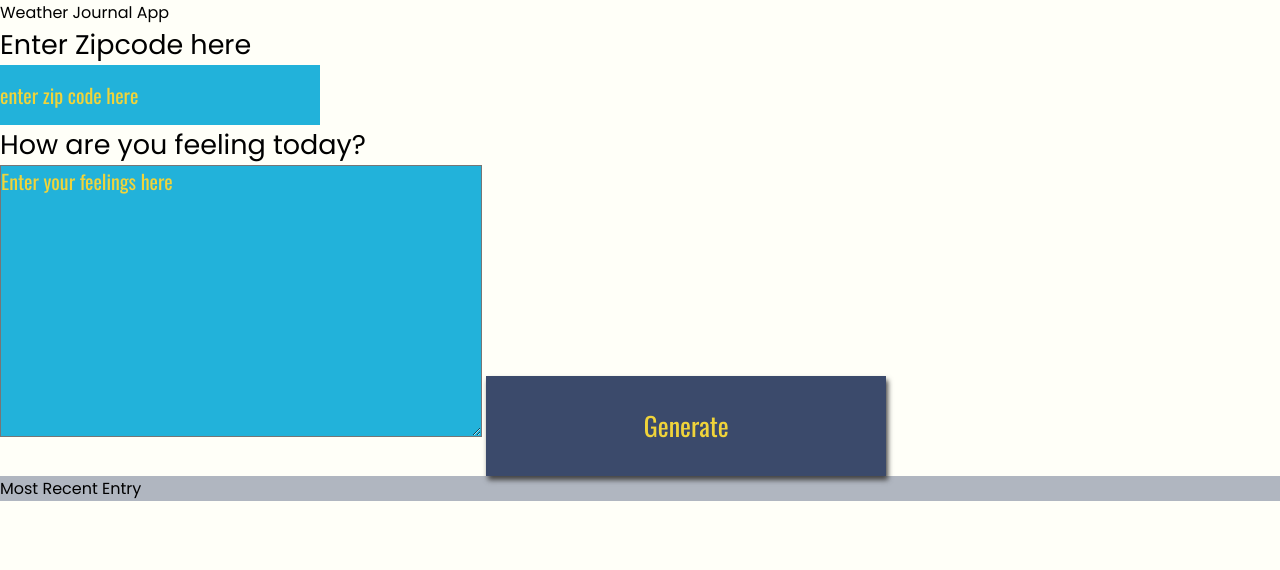
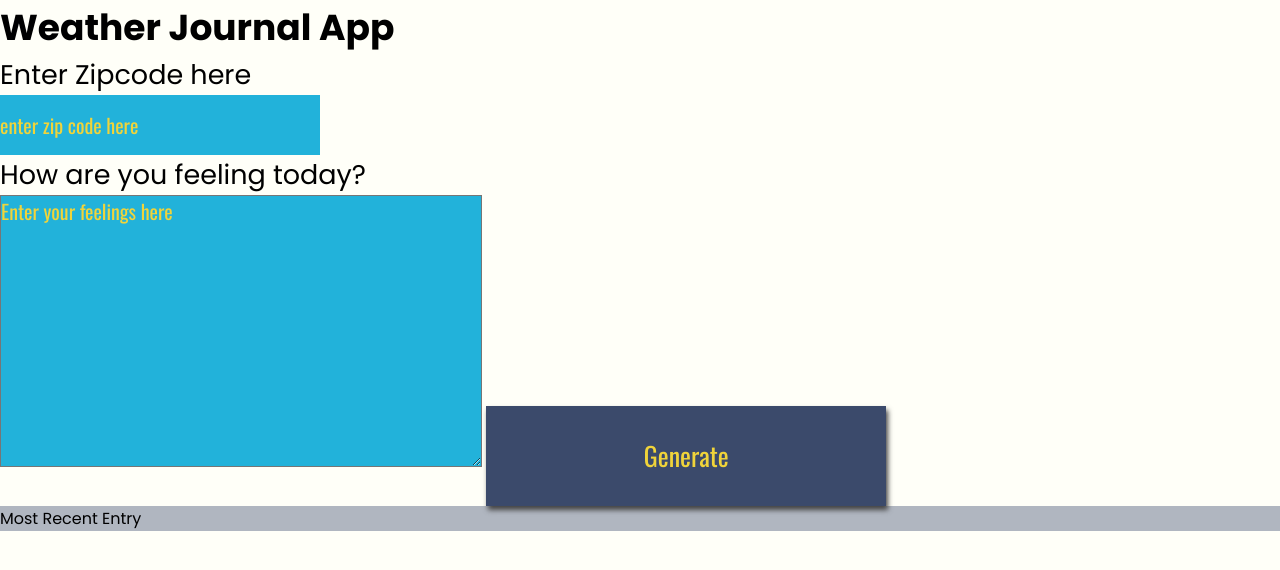
Before and after one commit to khaledMuhammad-dev/udacity-weather-journal-app, a website: page website/index.html in a window 1280 px wide. Drawn offline with nearby package versions, Linux system fonts and the light colour scheme; a web font is replaced by a local one.

Commit message:
change the headline to h1

```diff
--- a/website/index.html
+++ b/website/index.html
@@ -9,9 +9,9 @@
 <body>
 
 <div id = "app">
-  <div class ="holder headline">
+  <h1 class ="holder headline">
     Weather Journal App
-  </div>
+  </h1>
 
   <div class ="holder zip">
     <label for="zip">Enter Zipcode here</label>
```
